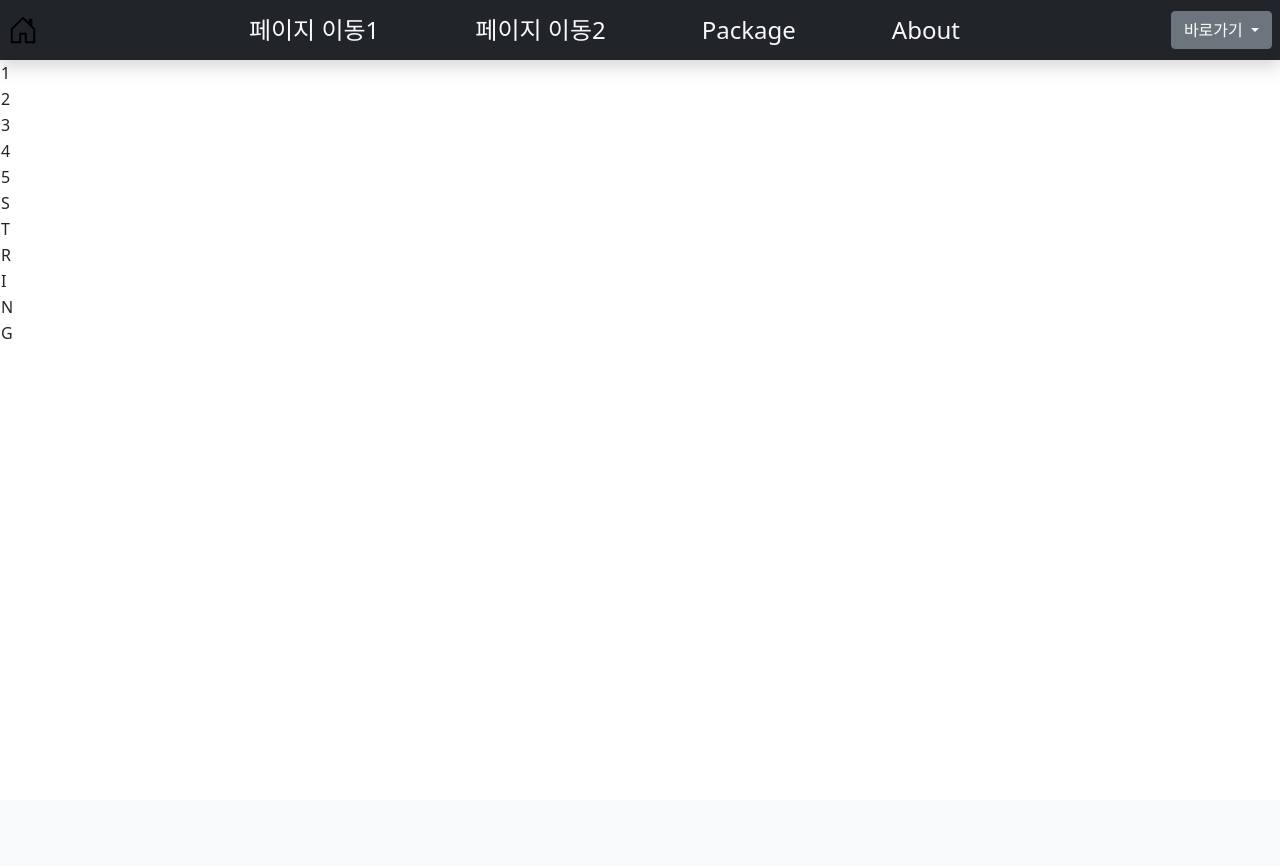
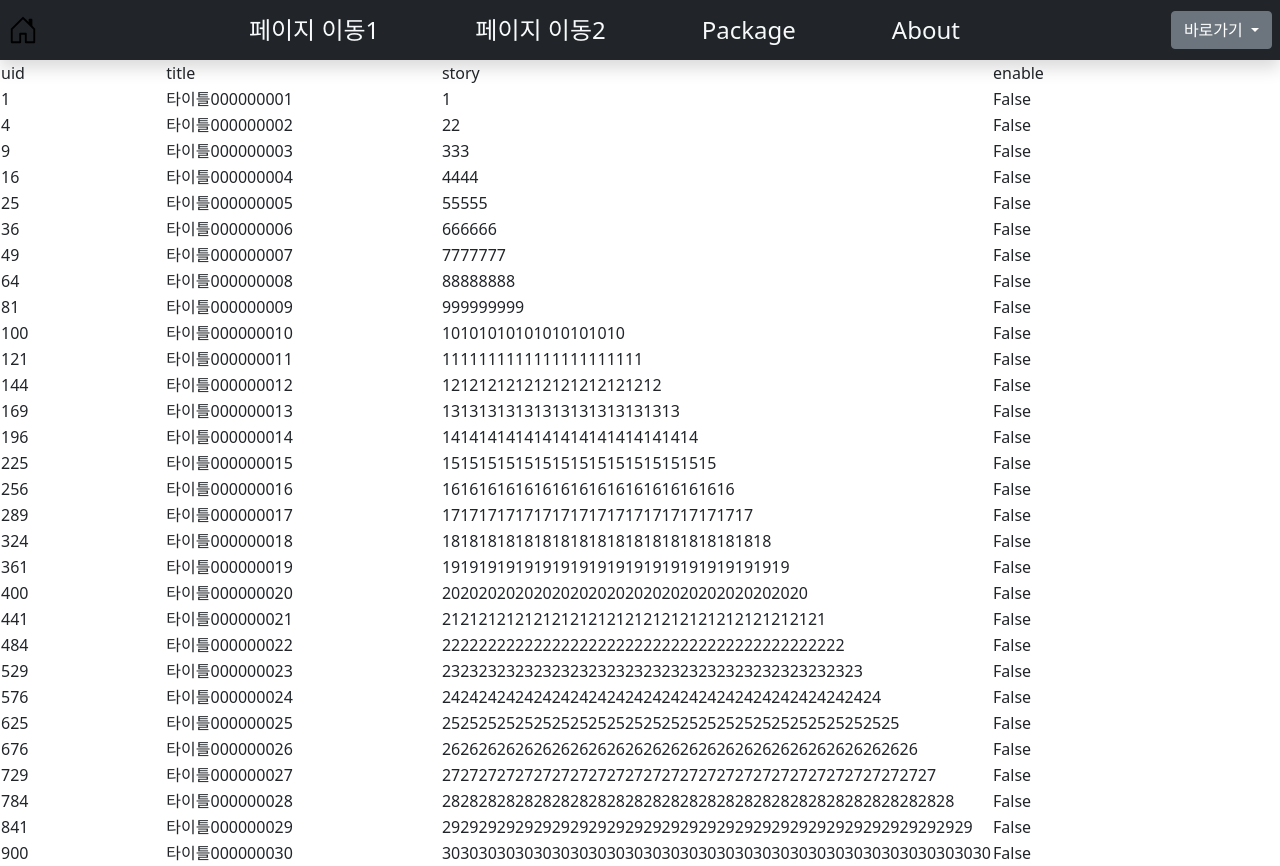
Before and after one commit to kyj098707/recommendations_for_webtoons, a Django app: page /recommendation/testpage in a window 1280 px wide. Before the commit the page ends 339 px from the top, so only its background shows below. Run offline with Django 4.2, Linux system fonts and the light colour scheme; data comes from the database, SQL or seed files in the repository; data that the repository does not hold is empty; parts of the project's set-up code (start-up, migrations or seed data) failed here and were passed over; some libraries are stand-ins or nearby versions.

Commit message:
Add example in testpage
- transaction
- .bulk_create()
- .count()
- result limit (slicing)
- display result in console
- data to django template

```diff
--- a/recommendations_for_webtoons/recommendationapp/models.py
+++ b/recommendations_for_webtoons/recommendationapp/models.py
@@ -27,7 +27,7 @@ class Publisher(models.Model):
 
 
 class Artwork(models.Model): # DB Table 첫글자 대문자로 맞추겠습니다. 이하 컬럼 소문자.
-    uid = models.IntegerField(default=0, unique=True) # 폐기예정
+    uid = models.IntegerField(default=0, null=True, blank=True) # 폐기예정
     title = models.CharField(max_length=255, default='', null=True, blank=True)
     artist = models.CharField(max_length=100, default='', null=True, blank=True)
     # 외래키
--- a/recommendations_for_webtoons/recommendationapp/templates/body.html
+++ b/recommendations_for_webtoons/recommendationapp/templates/body.html
@@ -61,19 +61,20 @@
 
         {% comment %} views.py 에서 전송한 데이터를 이와 같이 풀어냅니다. {% endcomment %}
         <table>
-            {% for i in data_set_1 %}
             <tr>
-                <td>{{i}}</td>
+                <td width='15%'>uid</td>
+                <td width='25%'>title</td>
+                <td width='50%'>story</td>
+                <td width='10%'>enable</td>
             </tr>
-            {% endfor %}
-        </table>
-
-
-        {% comment %} views.py 에서 전송한 데이터를 이와 같이 풀어냅니다. {% endcomment %}
-        <table>
-            {% for i in data_set_2 %}
+            {% comment %} pack으로 넘어온 데이터만큼 for문 반복합니다. {% endcomment %}
+            {% comment %} 데이터엔 uid, title, story 등의 정보가 있습니다. {% endcomment %}
+            {% for i in pack %}
             <tr>
-                <td>{{i}}</td>
+                <td>{{i.uid}}</td>
+                <td>{{i.title}}</td>
+                <td>{{i.story}}</td>
+                <td>{{i.enable}}</td>
             </tr>
             {% endfor %}
         </table>
--- a/recommendations_for_webtoons/recommendationapp/views.py
+++ b/recommendations_for_webtoons/recommendationapp/views.py
@@ -1,13 +1,35 @@
 from django.shortcuts import render
 # import pymongo
-
+from .models import *
+from django.db import transaction
 
 def testpage(request):
-    dict = {"data_set_1" : [1,2,3,4,5],
-            'data_set_2' : "STRING",
-            'data_set_3' : 12345}
+    # http://localhost:8000/recommendation/testpage
 
-    return render(request, "./testpage/sample.html", dict) # app 내의 templete 폴더 참조
+    # uid unique 해제했습니다.
+    if Artwork.objects.all().count() < 50 : # 결과가 50개 이하면, 생성을 하지 않겠습니다.
+        with transaction.atomic(): # 다중 쿼리 실행에서, 하나라도 실패한다면 롤백. (with문 내에서)
+            bulk_crt = []  # 빈 배열
+            for i in range(1, 95): # 임의의 Artwork 값 생성
+                dict = {'uid' : int(i)*i,
+                        'title' : f'타이틀{str(i).zfill(9)}',
+                        'story' : f'{str(i)*i}',
+                        'enable' : False}
+                # 즉, json 파일을 받아 key만 바꿔 바로 던질 수 있습니다.
+                bulk_crt.append(Artwork(**dict))
+                # dictionary unpacking : **
+            Artwork.objects.bulk_create(bulk_crt)
+            # 대용량 생성
+
+    model_data = Artwork.objects.all()[:30] # 전체 모델 중 30개만 불러오겠습니다.
+
+    print(model_data) # 콘솔에, 불러온 데이터의 상황이 출력됩니다. (객체로)
+
+    for i in model_data: # 또는 이와 같이 콘솔에서 확인 가능합니다.
+        print("불러온 타이틀은", i.title, "입니다.")
+
+    data = {'pack' : model_data} # front로 데이터를 던지기 위해 pack (body.html 참조하세요)
+    return render(request, "./testpage/sample.html", data) # app 내의 templete 폴더 참조
 
 
 def home(request):
--- a/recommendations_for_webtoons/recommendations_for_webtoons/settings.py
+++ b/recommendations_for_webtoons/recommendations_for_webtoons/settings.py
@@ -26,7 +26,7 @@ BASE_DIR = Path(__file__).resolve().parent.parent
 # SECURITY WARNING: keep the secret key used in production secret!
 SECRET_KEY = "django-insecure-!z37_()e=a3fe_n6*-5(va9qh#==5%4tw_1tbknt$io)-sbait"
 #===============================================================
-#todo 배포단에서 꼭 해당 Secret_Key 수정할 것
+#todo 배포단에서 꼭 해당 Secret_Key 변경하고, 외부 .conf 통해 별도 관리할 것.
 #===============================================================
 
 
```
